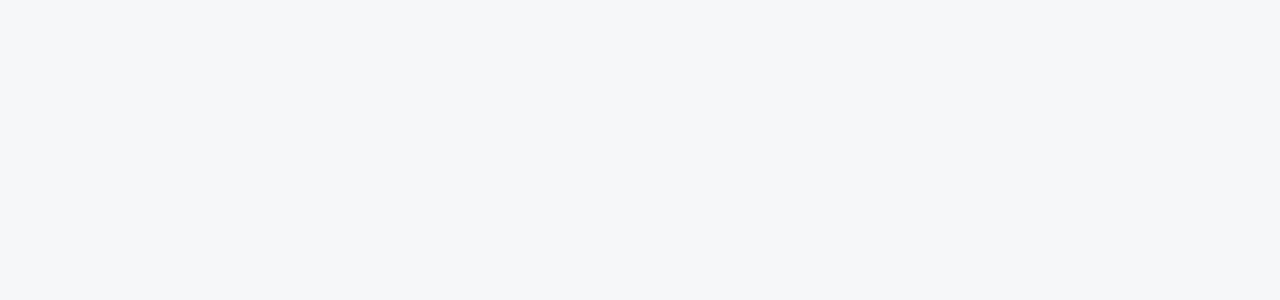
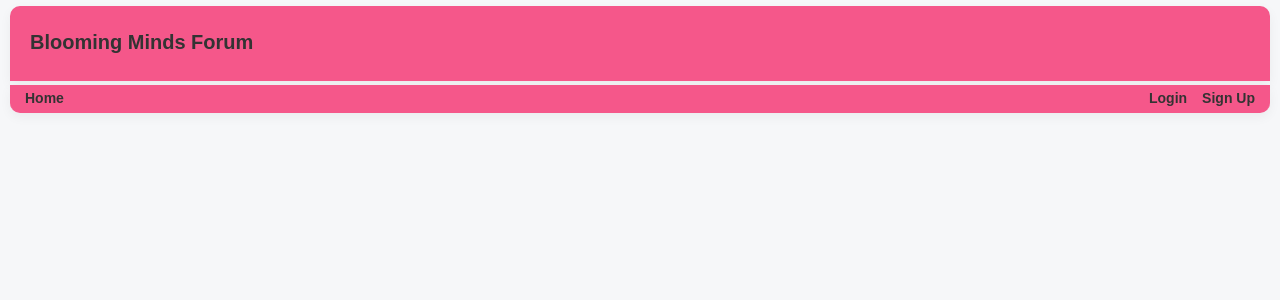
Before and after one commit to Goncalo-C2003/blooming-minds, a Vue app in the folder frontend/: page /signup in a window 1280 px wide. Before the commit this address had no page. Shown: the top 300 px of the page. Built offline with nearby package versions, Linux system fonts and the light colour scheme.

Commit message:
more views

```diff
--- a/frontend/src/components/Navbar.vue
+++ b/frontend/src/components/Navbar.vue
@@ -8,17 +8,24 @@
   </nav>
   <nav class="navbar-bottom">
     <div class="navbar-bottomleft">
-      <a href="#">Home</a>
+      <a style="text-decoration: none; color: var(--text);
+      font-size: 14px; font-weight: bold; transition:
+      color 0.2s ease;" href="#">Home</a>
     </div>
     <div class="navbar-bottomright">
-      <a href="#">Login</a>
-      <a href="#">Sign Up</a>
+      <a style="text-decoration: none; color: var(--text);
+      font-size: 14px; font-weight: bold; transition:
+      color 0.2s ease;" href="#">Login</a>
+      <router-link to="/signup" style="text-decoration: none; color: var(--text);
+      font-size: 14px; font-weight: bold; transition:
+      color 0.2s ease;" href="#">Sign Up</router-link>
     </div>
   </nav>
 </template>
 
 <script>
-export default {
+export default
+{
   name: 'Navbar',
 }
 </script>
--- a/frontend/src/css/Navbar.css
+++ b/frontend/src/css/Navbar.css
@@ -6,12 +6,15 @@
   justify-content: space-between;
   align-items: center;
   background-color: #F5578A!important;
-  padding: 20px 20px;
+  padding: 25px 20px;
   box-shadow: var(--card-shadow);
   border-bottom: 2px solid var(--accent);
   font-family: Arial, sans-serif;
   border-top-left-radius: 10px;
   border-top-right-radius: 10px;
+  max-width: 1220px;
+  margin: auto;
+  margin-top: 0.7vh;
 }
 
 .navbar-topleft,
@@ -35,6 +38,9 @@
   font-family: Arial, sans-serif;
   border-bottom-left-radius: 10px;
   border-bottom-right-radius: 10px;
+  max-width: 1230px;
+  margin: auto;
+  margin-top: 0.5vh;
 }
 
 .navbar-bottomleft,
@@ -46,7 +52,7 @@
 }
 
 
-.navbar a
+.navbar-bottomitem
 {
   text-decoration: none;
   color: var(--text);
@@ -55,14 +61,9 @@
   transition: color 0.2s ease;
 }
 
-.navbar a:hover
-{
-  color: #ffffff!important;
-}
-
 .logo
 {
-  font-size: 16px;
+  font-size: 20px;
   font-weight: bold;
   color: var(--text);
   margin-right: 10px;
--- a/frontend/src/router/index.js
+++ b/frontend/src/router/index.js
@@ -1,6 +1,7 @@
 import { createRouter, createWebHistory } from 'vue-router'
 import HomeView from '../views/HomeView.vue'
 import WelcomeView from '../views/WelcomeView.vue'
+import SignupView from '../views/SignupView.vue'
 
 const routes = [
   {
@@ -13,6 +14,11 @@ const routes = [
     name: 'Home',
     component: HomeView
   },
+  {
+    path: '/signup',
+    name: 'Signup',
+    component: SignupView
+  },
 ]
 
 const router = createRouter({
--- /dev/null
+++ b/frontend/src/views/SignupView.vue
@@ -0,0 +1,17 @@
+<template>
+  <Navbar/>
+</template>
+
+<script>
+import "@/css/Signup.css";
+import Navbar from "@/components/Navbar.vue";
+export default
+{
+  name: 'SignupView',
+  components:
+  {
+    Navbar
+  }
+}
+
+</script>
--- a/frontend/src/views/WelcomeView.vue
+++ b/frontend/src/views/WelcomeView.vue
@@ -10,7 +10,8 @@
 
 <script>
 import "@/css/Welcome.css";
-export default {
+export default
+{
   name: 'WelcomeView',
 }
 </script>
```
Also changed, not shown: frontend/src/views/LoginView.vue (added, +17 -0 lines), frontend/src/css/Login.css (added), frontend/src/css/Signup.css (added), frontend/src/views/RegisterView.vue (deleted).
